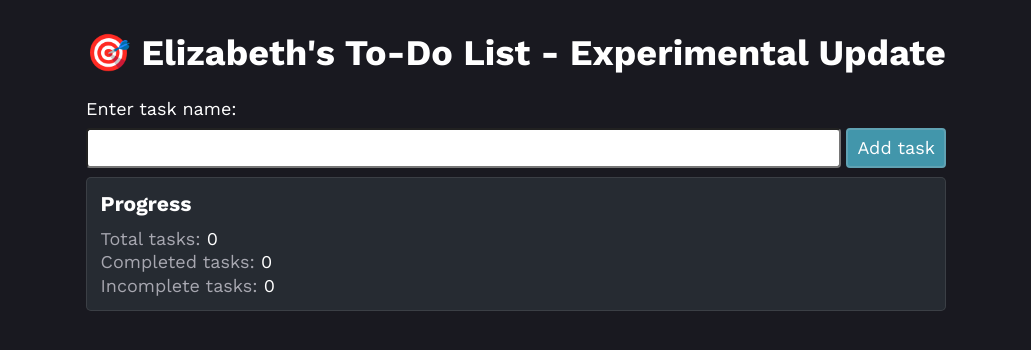
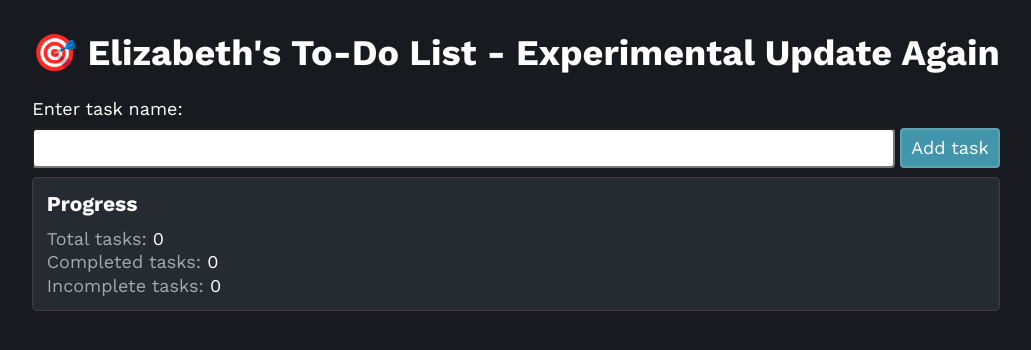
Before and after one commit to edgee89/ci-cd-lab, a website built with webpack: page src/index.html in a window 1280 px wide. Shown: the whole page, without its empty margins (124-1155 px from the left). Built offline with nearby package versions, Linux system fonts and the light colour scheme.

Commit message:
Experimental branch title change v2

```diff
--- a/src/index.html
+++ b/src/index.html
@@ -9,7 +9,7 @@
 
 <body>
   <main>
-    <h1>🎯 Elizabeth's To-Do List - Experimental Update</h1>
+    <h1>🎯 Elizabeth's To-Do List - Experimental Update Again</h1>
     <form id="task-form">
       <label for="input-task-name">Enter task name:</label>
       <div>
```
